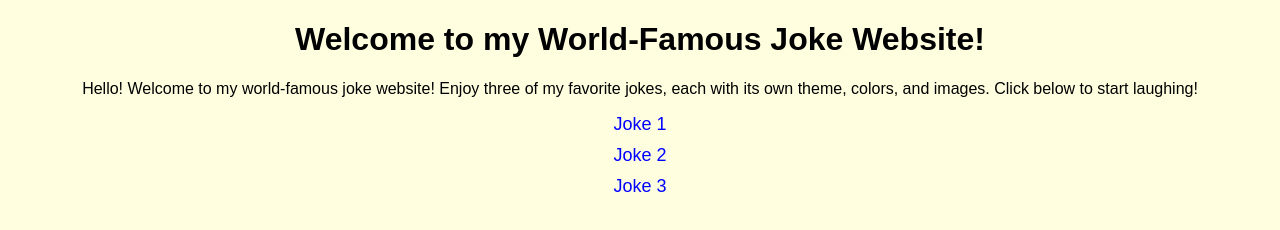
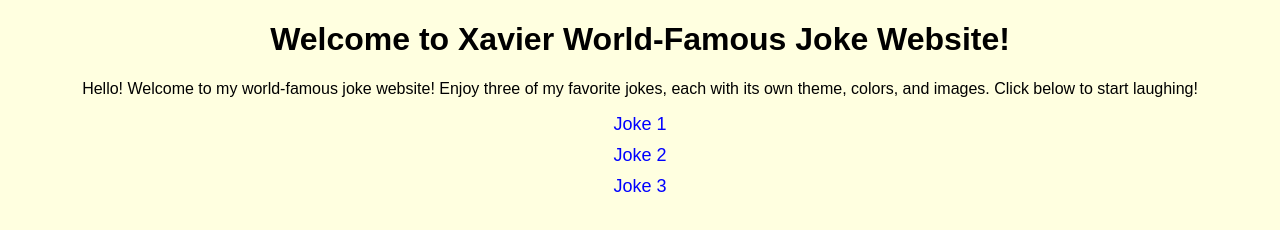
Before and after one commit to xvincent22-a11y/final-website, a plain HTML site: page index.html in a window 1280 px wide. Drawn offline with Linux system fonts and the light colour scheme.

Commit message:
Update index.html

```diff
--- a/index.html
+++ b/index.html
@@ -31,7 +31,7 @@
 </head>
 
 <body>
-  <h1>Welcome to my World-Famous Joke Website!</h1>
+  <h1>Welcome to Xavier World-Famous Joke Website!</h1>
 
 <p style="text-align: center;">
   Hello! Welcome to my world-famous joke website! Enjoy three of my favorite jokes,
```
